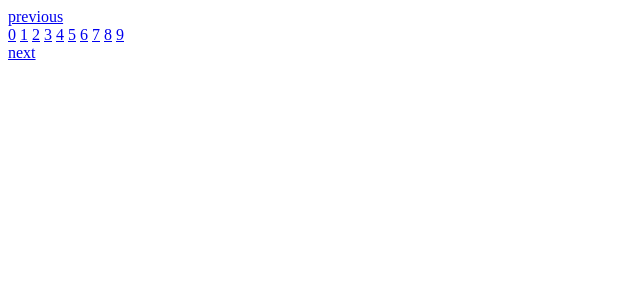
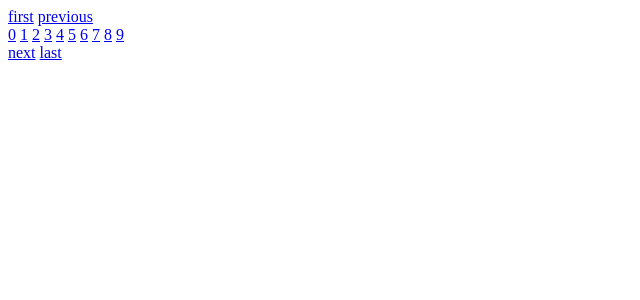
Before and after one commit to eranfuchs1/draw-factory, a Django app: page /draw/test_html_show_all/1/ in a window 1280 px wide. Shown: the top 300 px of the page, without its empty margins (0-640 px from the left). Run offline with Django 3.2, Linux system fonts and the light colour scheme; tables that the repository leaves empty hold one stand-in row (values such as "Sample post").

Commit message:
first and last page number basic functionality

```diff
--- a/draw/templates/show_all/page_number_navigation.html
+++ b/draw/templates/show_all/page_number_navigation.html
@@ -1,5 +1,6 @@
 <div class="page_number_navigation_container">
 <!-- previous and next buttons -->
+<a href="{% url 'test_html_show_all_pages' first_page_number %}">first</a>
 <a href="{% url 'test_html_show_all_pages' page_number_previous %}">previous</a>
 <div class="numbers_container">
     {% for num in page_numbers %}
@@ -7,4 +8,5 @@
     {% endfor %}
 </div>
 <a href="{% url 'test_html_show_all_pages' page_number_next %}">next</a>
+<a href="{% url 'test_html_show_all_pages' last_page_number %}">last</a>
 </div>
--- a/draw/views.py
+++ b/draw/views.py
@@ -119,8 +119,13 @@ def test_show_all_view(request, page_number=None, canvas_count=None):
     else:
         for i in range(page_number - 5, page_number + 5):
             page_numbers.append(i)
+    last_tool = DrawingTools.objects.all().order_by('order').last()
+    canvas_objects = Canvas.objects.filter(last_tool=last_tool)
     first_page_number = 0
-    last_page_number = 0
+    canvas_count = 10 if canvas_count == None else canvas_count
+    last_page_number = int(canvas_objects.count() / canvas_count)
+    context['last_page_number'] = last_page_number
+    context['first_page_number'] = first_page_number
     context['drawing_tool'] = drawing_tools.last().tool
     context['page_numbers'] = page_numbers
     context['page_number'] = page_number
```
